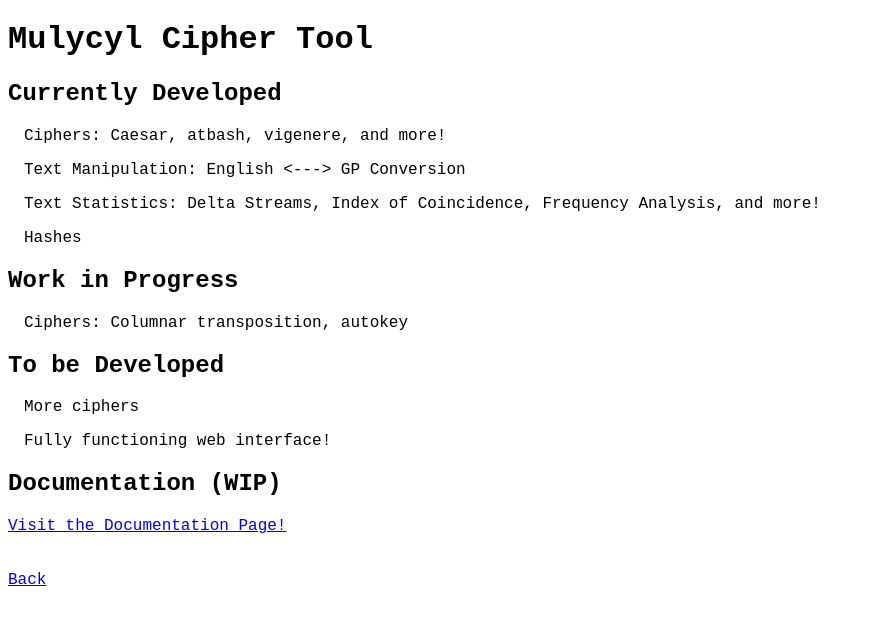
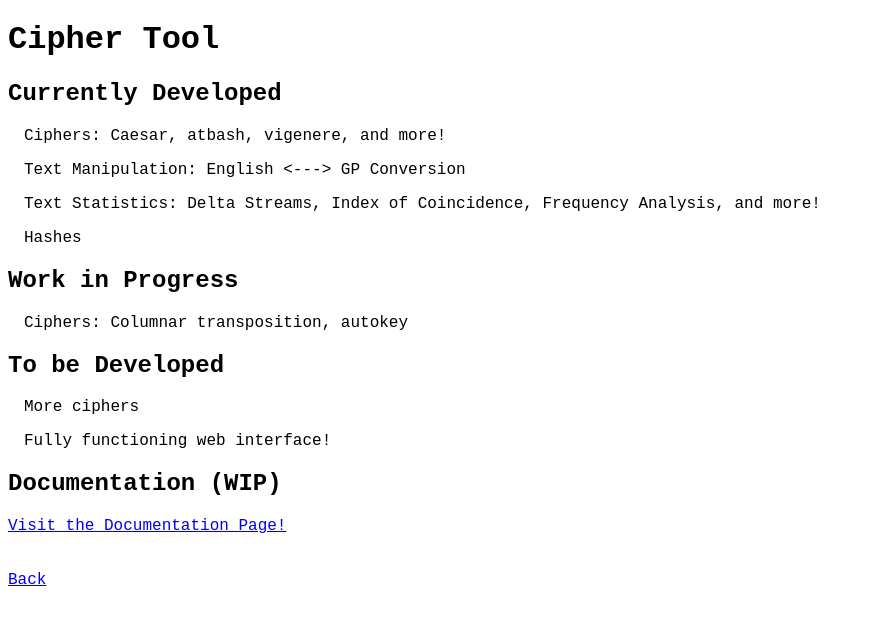
Before and after one commit to mulycyl/mulycyl.github.io, a plain HTML site: page index.html in a window 1280 px wide. Shown: the whole page, without its empty margins (0-872 px from the left). Drawn offline with Linux system fonts and the light colour scheme.

Commit message:
Update index.html

```diff
--- a/index.html
+++ b/index.html
@@ -6,10 +6,10 @@
 				}
 		</style>
     <head>
-        <title>Mulycyl Ciphers</title>
+        <title>Cipher Tool</title>
     </head>
     <body>
-        <h1>Mulycyl Cipher Tool</h1>
+        <h1>Cipher Tool</h1>
 
         <h2>Currently Developed</h2>
         <p>&emsp;Ciphers: Caesar, atbash, vigenere, and more!</p>
```
